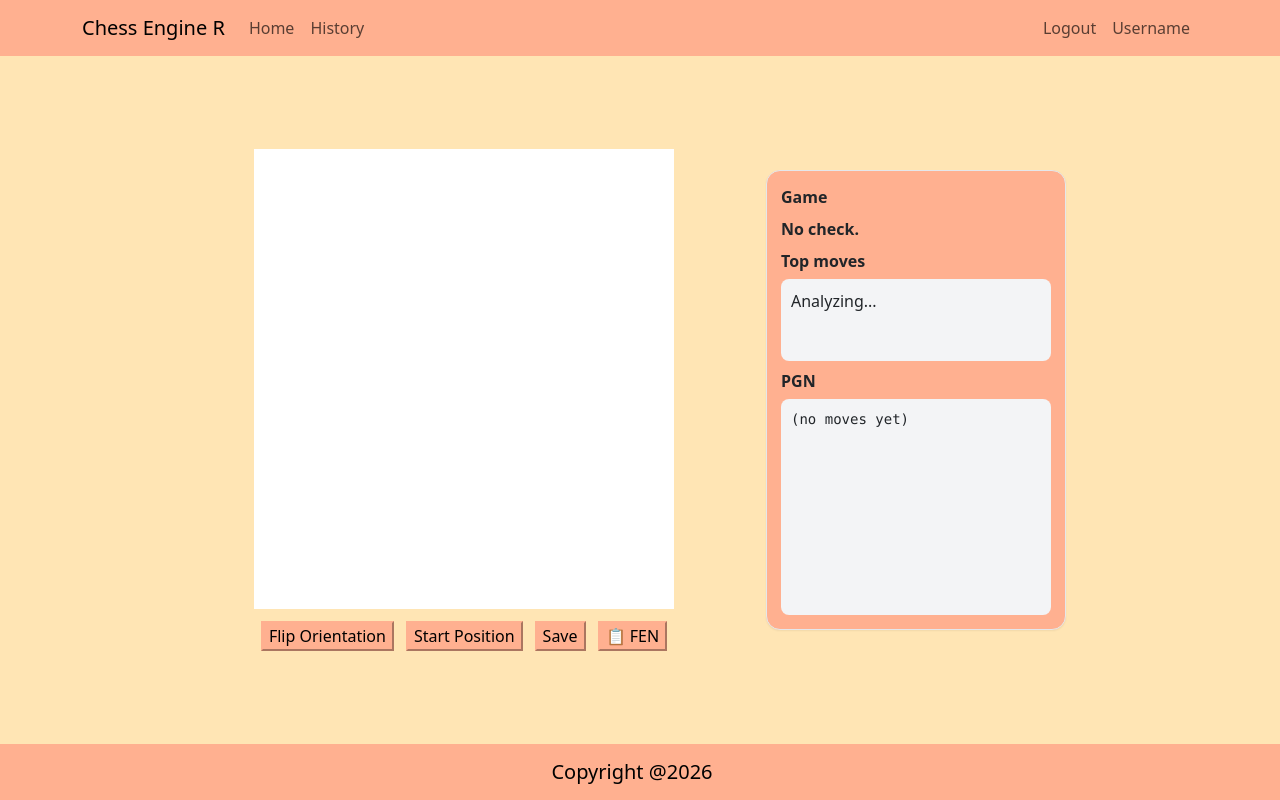
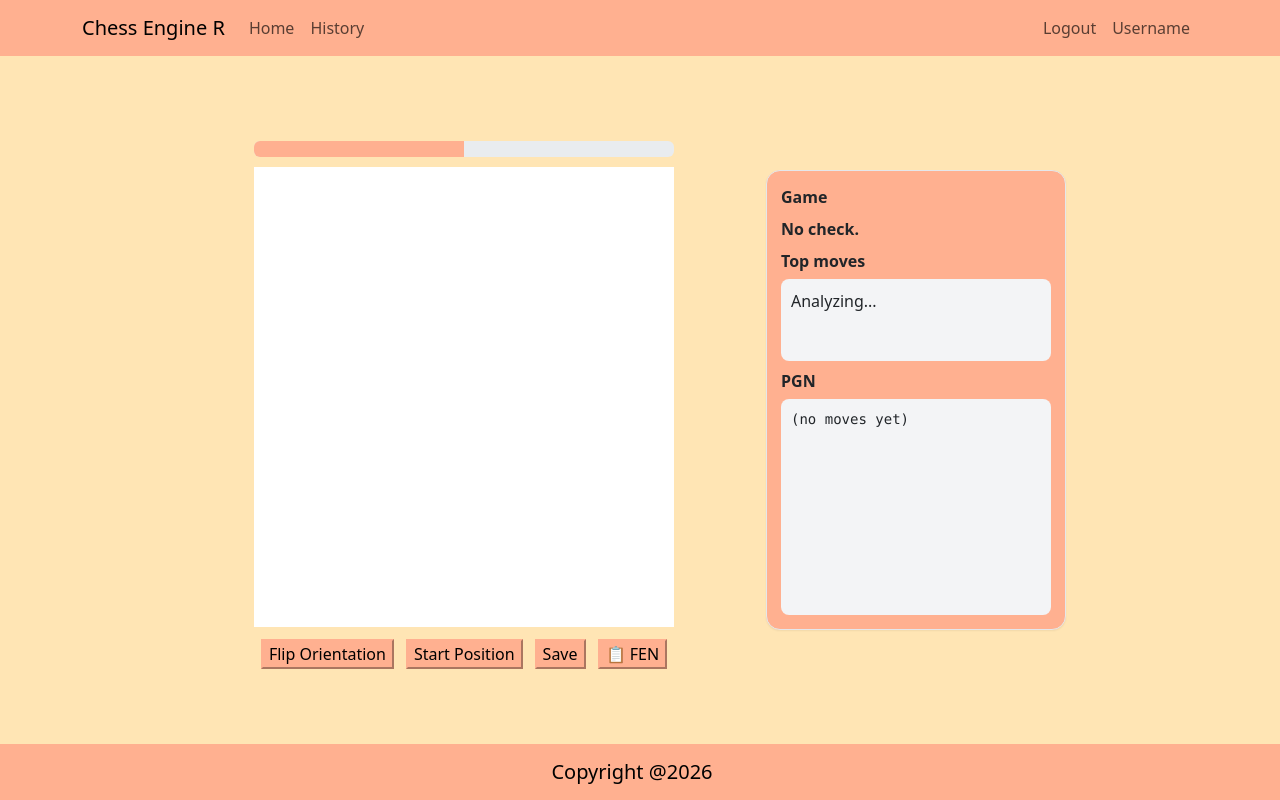
Before and after one commit to Kris1007/chessEngineR, a React (Vite) app in the folder my-react-app/: page /home in a window 1280 px wide. Built offline with nearby package versions, Linux system fonts and the light colour scheme.

Commit message:
Progress Bar

```diff
--- a/my-react-app/src/Home.tsx
+++ b/my-react-app/src/Home.tsx
@@ -1,5 +1,6 @@
 import { useEffect, useState } from "react";
 import Chessboard from "./chessboard/chessboard";
+import ProgressBar from "react-bootstrap/ProgressBar";
 import Header from "./Header";
 import Footer from "./Footer";
 import SidePanel from "./SidePanel";
@@ -47,7 +48,26 @@ export default function Home() {
     <div className="home-page">
       <Header />
       <div className="home-game-layout">
-        <div className="home-board-column">
+        <div className="home-board-column" style={{ display: "flex", flexDirection: "column", alignItems: "center", gap: "10px" }}>
+          <ProgressBar style={{ width: "420px", marginTop: "10px" }}>
+            <ProgressBar
+              style={{ backgroundColor: "#FFB090" }}
+              now={(() => {
+                if (status.inCheckmate) {
+                  return status.checkmateColor === "White" ? 0 : 100;
+                }
+                if (status.inDraw) return 50;
+                if (!topMoves.length || !topMoves[0].eval) return 50;
+                const evalStr = String(topMoves[0].eval).trim();
+                if (evalStr.includes('M') || evalStr.includes('#')) {
+                  return evalStr.startsWith('-') ? 0 : 100;
+                }
+                const val = parseFloat(evalStr);
+                if (isNaN(val)) return 50;
+                return Math.max(0, Math.min(100, 50 + val * 10));
+              })()}
+            />
+          </ProgressBar>
           <Chessboard setPgn={setPgn} setFen={setFen} setStatus={setStatus} />
         </div>
         <div className="home-side-panel-column">
```
